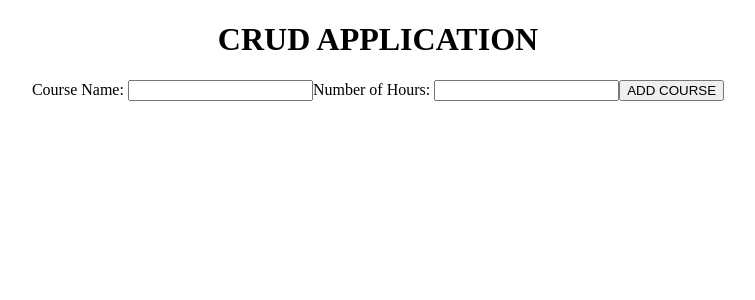
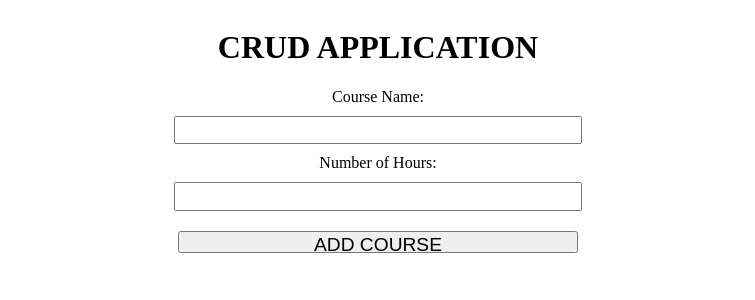
Before and after one commit to SolomonKitonyi/MVC-CRUD-APP, a React (Create React App) app in the folder Views/crud-app/: page / in a window 1280 px wide. Shown: the top 300 px of the page, without its empty margins (262-1017 px from the left). Built offline with nearby package versions, Linux system fonts and the light colour scheme.

Commit message:
style App component

```diff
--- a/Views/crud-app/src/App.css
+++ b/Views/crud-app/src/App.css
@@ -1,3 +1,14 @@
 .App {
   text-align: center;
+  display: flex;
+  flex-direction: column;
+  justify-content: center;
+  align-items: center;
 }
+
+input,button {
+  width: 400px;
+  height: 1.4rem;
+  font-size: 1.2rem;
+  margin: 10px;
+}
```
